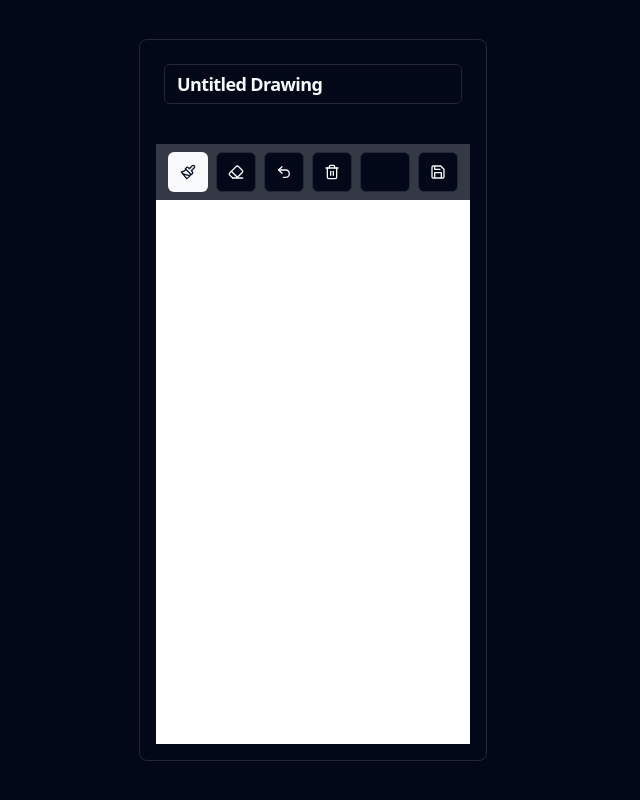
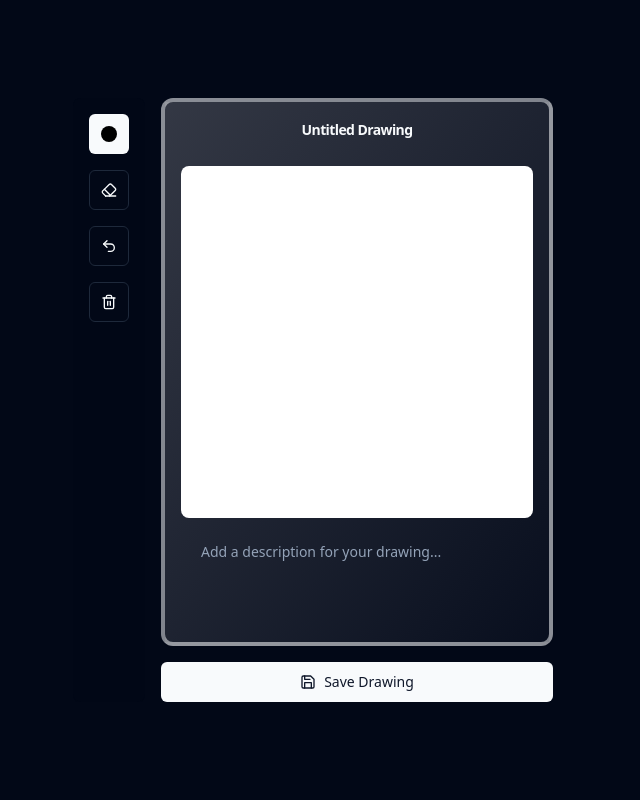
Before and after one commit to jachewz/fight-sim, a React (Vite) app: page / in a window 1280 px wide. Shown: the whole page, without its empty margins (327-967 px from the left). Built offline with nearby package versions, Linux system fonts and the light colour scheme.

Commit message:
merge draw + color button, add brush sizes, move save button
- remove color picker (old)

```diff
--- a/src/components/BrushButton.tsx
+++ b/src/components/BrushButton.tsx
@@ -1,54 +1,63 @@
-import { Popover, PopoverContent, PopoverTrigger } from "@/components/ui/popover"
-import { Button } from "@/components/ui/button"
-import { Input } from "@/components/ui/input"
-import { Paintbrush } from 'lucide-react'
-import { cn } from "@/lib/utils"
+import {
+  Popover,
+  PopoverContent,
+  PopoverTrigger,
+} from "@/components/ui/popover";
+import { Button } from "@/components/ui/button";
+import { Input } from "@/components/ui/input";
+import { cn } from "@/lib/utils";
 
 export function BrushButton({
   color,
-onColorSelect,
+  size,
+  onColorSelect,
+  onSizeSelect,
   onClick,
+  isActive,
 }: {
-  color: string
-  onColorSelect: (color: string) => void
-  onClick: () => void
+  color: string;
+  size: number;
+  onColorSelect: (color: string) => void;
+  onSizeSelect: (size: number) => void;
+  onClick: () => void;
+  isActive: boolean;
 }) {
   const solids = [
-    '#E2E2E2',
-    '#ff75c3',
-    '#ffa647',
-    '#ffe83f',
-    '#9fff5b',
-    '#70e2ff',
-    '#cd93ff',
-    '#09203f',
-  ]
+    "#E2E2E2",
+    "#ff75c3",
+    "#ffa647",
+    "#ffe83f",
+    "#9fff5b",
+    "#70e2ff",
+    "#cd93ff",
+    "#000000",
+  ];
+
+  const brushSizes = [2, 5, 10];
 
   const handleColorChange = (color: string) => {
-    onColorSelect(color)
-    onClick()
-  }
+    onColorSelect(color);
+    onClick();
+  };
+
+  const handleSizeChange = (size: number) => {
+    onSizeSelect(size);
+    onClick();
+  };
 
   return (
     <Popover>
       <PopoverTrigger asChild>
         <Button
-          variant={'outline'}
-          className={cn(
-            ' ',
-            !color && 'text-muted-foreground',
-          )}
+          variant={isActive ? "default" : "outline"}
+          size="icon"
+          className={cn("", !color && "text-muted-foreground")}
         >
-
-            {color ? (
-              <div
-                className="h-4 w-4 rounded !bg-center !bg-cover transition-all"
-                style={{ color }}
-              ></div>
-            ) : (
-              <Paintbrush className="h-4 w-4" />
-            )}
-
+          <div
+            className="h-4 w-4 rounded-full"
+            style={{ backgroundColor: color }}
+          ></div>
+          <span className="sr-only">Choose brush color and size</span>
         </Button>
       </PopoverTrigger>
       <PopoverContent className="w-64">
@@ -56,7 +65,7 @@ onColorSelect,
           {solids.map((s) => (
             <div
               key={s}
-              style={{ background: s }}
+              style={{ backgroundColor: s }}
               className="rounded-md h-6 w-6 cursor-pointer active:scale-105"
               onClick={() => handleColorChange(s)}
             />
@@ -65,10 +74,27 @@ onColorSelect,
         <Input
           id="custom"
           value={color}
-          className="col-span-2 h-8"
+          className="col-span-2 h-8 mb-4"
           onChange={(e) => handleColorChange(e.currentTarget.value)}
         />
+        <div className="flex justify-between px-6">
+          {brushSizes.map((s) => (
+            <Button
+              key={s}
+              variant={size === s ? "default" : "outline"}
+              onClick={() => handleSizeChange(s)}
+            >
+              <div
+                className="rounded-full bg-foreground"
+                style={{
+                  width: `${s}px`,
+                  height: `${s}px`,
+                }}
+              />
+            </Button>
+          ))}
+        </div>
       </PopoverContent>
     </Popover>
-  )
+  );
 }
--- a/src/components/Canvas.tsx
+++ b/src/components/Canvas.tsx
@@ -1,13 +1,20 @@
-import { useRef, useEffect, useState } from "react";
+import React, { useRef, useEffect, useState } from "react";
 
 interface CanvasProps {
   tool: string;
   color: string;
+  size: number;
   currentImageData: ImageData | null;
   onDraw: (imageData: ImageData) => void;
 }
 
-export function Canvas({ tool, color, currentImageData, onDraw }: CanvasProps) {
+export function Canvas({
+  tool,
+  color,
+  size,
+  currentImageData,
+  onDraw,
+}: CanvasProps) {
   const canvasRef = useRef<HTMLCanvasElement>(null);
   const [ctx, setCtx] = useState<CanvasRenderingContext2D | null>(null);
   const [isDrawing, setIsDrawing] = useState(false);
@@ -21,7 +28,6 @@ export function Canvas({ tool, color, currentImageData, onDraw }: CanvasProps) {
       if (context) {
         context.lineCap = "round";
         context.lineJoin = "round";
-        context.lineWidth = 5;
         setCtx(context);
       }
     }
@@ -37,6 +43,7 @@ export function Canvas({ tool, color, currentImageData, onDraw }: CanvasProps) {
 
   useEffect(() => {
     if (ctx) {
+      ctx.lineWidth = size;
       if (tool === "draw") {
         ctx.globalCompositeOperation = "source-over";
         ctx.strokeStyle = color;
@@ -44,7 +51,7 @@ export function Canvas({ tool, color, currentImageData, onDraw }: CanvasProps) {
         ctx.globalCompositeOperation = "destination-out";
       }
     }
-  }, [tool, color, ctx]);
+  }, [tool, color, size, ctx]);
 
   const startDrawing = (e: React.MouseEvent<HTMLCanvasElement>) => {
     if (!ctx) return;
@@ -60,7 +67,7 @@ export function Canvas({ tool, color, currentImageData, onDraw }: CanvasProps) {
   };
 
   const stopDrawing = () => {
-    if (!ctx || !canvasRef.current || !isDrawing) return;
+    if (!ctx || !canvasRef.current) return;
     setIsDrawing(false);
     ctx.closePath();
     onDraw(
@@ -75,7 +82,7 @@ export function Canvas({ tool, color, currentImageData, onDraw }: CanvasProps) {
       onMouseMove={draw}
       onMouseUp={stopDrawing}
       onMouseOut={stopDrawing}
-      className="absolute top-0 left-0 h-full w-full cursor-crosshair bg-white"
+      className="w-full h-full cursor-crosshair bg-white rounded-lg"
     />
   );
 }
--- a/src/components/CustomizationCard.tsx
+++ b/src/components/CustomizationCard.tsx
@@ -1,14 +1,30 @@
-import { useState } from "react";
-import { Card, CardContent, CardHeader, CardTitle } from "@/components/ui/card";
+import { useState, useEffect } from "react";
+import { Card, CardContent, CardTitle, CardFooter } from "@/components/ui/card";
 import { Input } from "@/components/ui/input";
+import { Button } from "@/components/ui/button";
+import { Textarea } from "@/components/ui/textarea";
 import { Toolbar } from "./Toolbar";
 import { Canvas } from "./Canvas";
+import { Save } from "lucide-react";
 
 export default function CustomizationCard() {
   const [drawingName, setDrawingName] = useState("Untitled Drawing");
+  const [description, setDescription] = useState("");
   const [tool, setTool] = useState("draw");
   const [color, setColor] = useState("#000000");
-  const [history, setHistory] = useState<ImageData[]>([]); // latest image data is last in array
+  const [size, setSize] = useState(5);
+  const [history, setHistory] = useState<ImageData[]>([]);
+  const [currentImageData, setCurrentImageData] = useState<ImageData | null>(
+    null
+  );
+
+  useEffect(() => {
+    if (history.length > 0) {
+      setCurrentImageData(history[history.length - 1]);
+    } else {
+      setCurrentImageData(null);
+    }
+  }, [history]);
 
   const handleDraw = (imageData: ImageData) => {
     setHistory((prev) => [...prev, imageData]);
@@ -29,45 +45,67 @@ export default function CustomizationCard() {
 
   const handleSave = () => {
     console.log(`Saving drawing: ${drawingName}`);
-    console.log("Canvas data:", history[history.length - 1]);
+    console.log(`Description: ${description}`);
+    console.log("Canvas data:", currentImageData);
     // Here you would typically send the data to a server or save it locally
   };
 
   return (
-    <Card className="w-full max-w-4xl mx-auto">
-      <CardHeader>
-        <CardTitle>
+    <div className="flex gap-4 w-full max-w-5xl mx-auto p-4">
+      <Toolbar
+        tool={tool}
+        color={color}
+        size={size}
+        onToolChange={setTool}
+        onColorChange={setColor}
+        onSizeChange={setSize}
+        onUndo={handleUndo}
+        onClear={handleClear}
+      />
+      <div className="flex-grow flex flex-col gap-4">
+        <Card
+          className="w-full bg-gradient-to-br aspect-[5/7] \
+        from-primary/20 to-secondary/20 border-4 border-primary/50 rounded-xl overflow-hidden"
+        >
+          <CardTitle className="text-center text-2xl font-bold text-primary px-2 pt-2">
             <Input
               type="text"
               placeholder="Drawing Name"
+              maxLength={30}
               value={drawingName}
               onChange={(e) => setDrawingName(e.target.value)}
-            className="text-lg font-bold"
+              className="text-center bg-transparent border-none focus:outline-none focus:ring-0"
             />
           </CardTitle>
-      </CardHeader>
-      <CardContent className="p-4">
-        <div
-          className="relative w-full"
-          style={{ height: "calc(100vh - 200px)" }}
-        >
-          <Toolbar
-            tool={tool}
-            color={color}
-            onToolChange={setTool}
-            onColorChange={setColor}
-            onUndo={handleUndo}
-            onClear={handleClear}
-            onSave={handleSave}
-          />
+          <CardContent className="p-4 w-96 h-96">
+            <div className="relative w-full h-full">
               <Canvas
                 tool={tool}
                 color={color}
-            currentImageData={history[history.length - 1] || null}
+                size={size}
+                currentImageData={currentImageData}
                 onDraw={handleDraw}
               />
             </div>
           </CardContent>
+          <CardFooter className="flex-grow">
+            <Textarea
+              placeholder="Add a description for your drawing..."
+              value={description}
+              maxLength={200}
+              onChange={(e) => setDescription(e.target.value)}
+              className="w-full bg-transparent border-none focus:outline-none focus:ring-0 resize-none overflow-hidden"
+            />
+          </CardFooter>
         </Card>
+        <Button
+          onClick={handleSave}
+          className="w-full bg-primary hover:bg-primary/90"
+        >
+          <Save className="mr-2 h-4 w-4" />
+          Save Drawing
+        </Button>
+      </div>
+    </div>
   );
 }
--- a/src/components/Toolbar.tsx
+++ b/src/components/Toolbar.tsx
@@ -1,31 +1,35 @@
-import { Paintbrush, Eraser, Undo2, Trash2, Save } from "lucide-react";
-import { ToolbarButton } from "@/components/ToolbarButton";
-import { BrushButton } from "@/components/BrushButton";
+import { Eraser, Undo2, Trash2 } from "lucide-react";
+import { ToolbarButton } from "./ToolbarButton";
+import { BrushButton } from "./BrushButton";
 
 interface ToolbarProps {
   tool: string;
   color: string;
+  size: number;
   onToolChange: (tool: string) => void;
   onColorChange: (color: string) => void;
+  onSizeChange: (size: number) => void;
   onUndo: () => void;
   onClear: () => void;
-  onSave: () => void;
 }
 
 export function Toolbar({
   tool,
   color,
+  size,
   onToolChange,
   onColorChange,
+  onSizeChange,
   onUndo,
   onClear,
-  onSave,
 }: ToolbarProps) {
   return (
-    <div className="absolute top-0 left-0 z-10 flex w-full items-center justify-center space-x-2 bg-background/80 p-2 backdrop-blur-sm">
-      <ToolbarButton
-        icon={Paintbrush}
-        label="Draw"
+    <div className="flex flex-col items-center space-y-4 bg-background/80 p-4 rounded-lg backdrop-blur-sm">
+      <BrushButton
+        color={color}
+        size={size}
+        onColorSelect={onColorChange}
+        onSizeSelect={onSizeChange}
         onClick={() => onToolChange("draw")}
         isActive={tool === "draw"}
       />
@@ -37,12 +41,6 @@ export function Toolbar({
       />
       <ToolbarButton icon={Undo2} label="Undo" onClick={onUndo} />
       <ToolbarButton icon={Trash2} label="Clear" onClick={onClear} />
-      <BrushButton
-        onClick={() => onToolChange("draw")}
-        isActive={tool === "draw"}
-        color={color}
-        onColorSelect={onColorChange} />
-      <ToolbarButton icon={Save} label="Save" onClick={onSave} />
     </div>
   );
 }
```
Also changed, not shown: src/components/ColorPicker.tsx (deleted, +0 -35 lines). Lines whose indentation alone changed are shown as unchanged.
